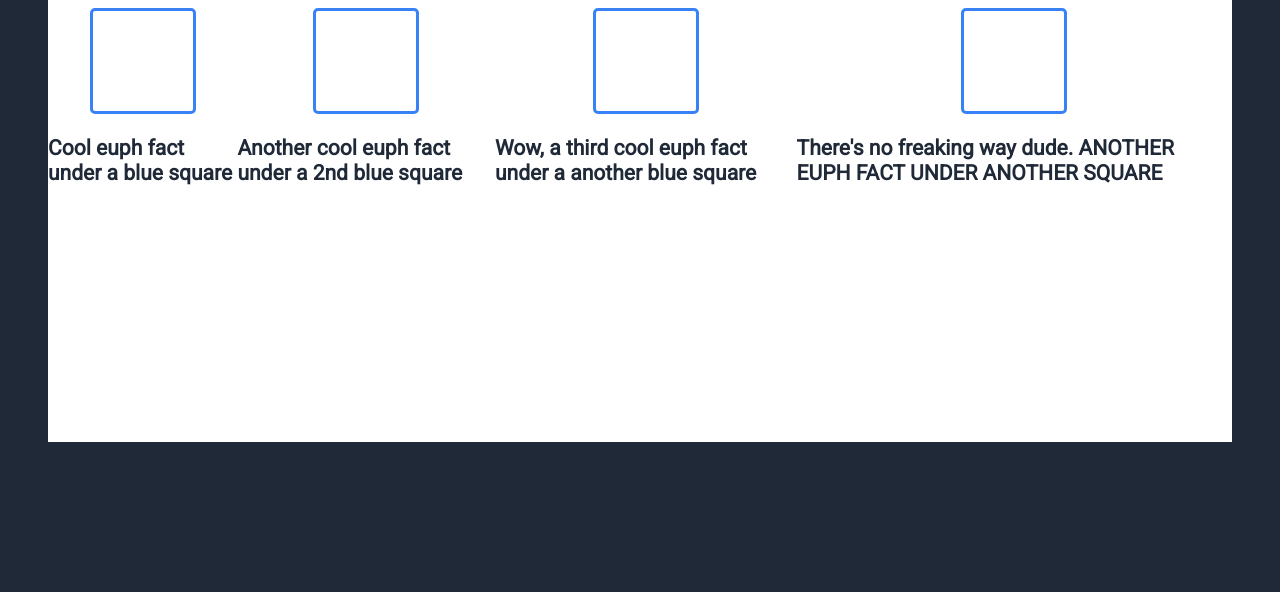
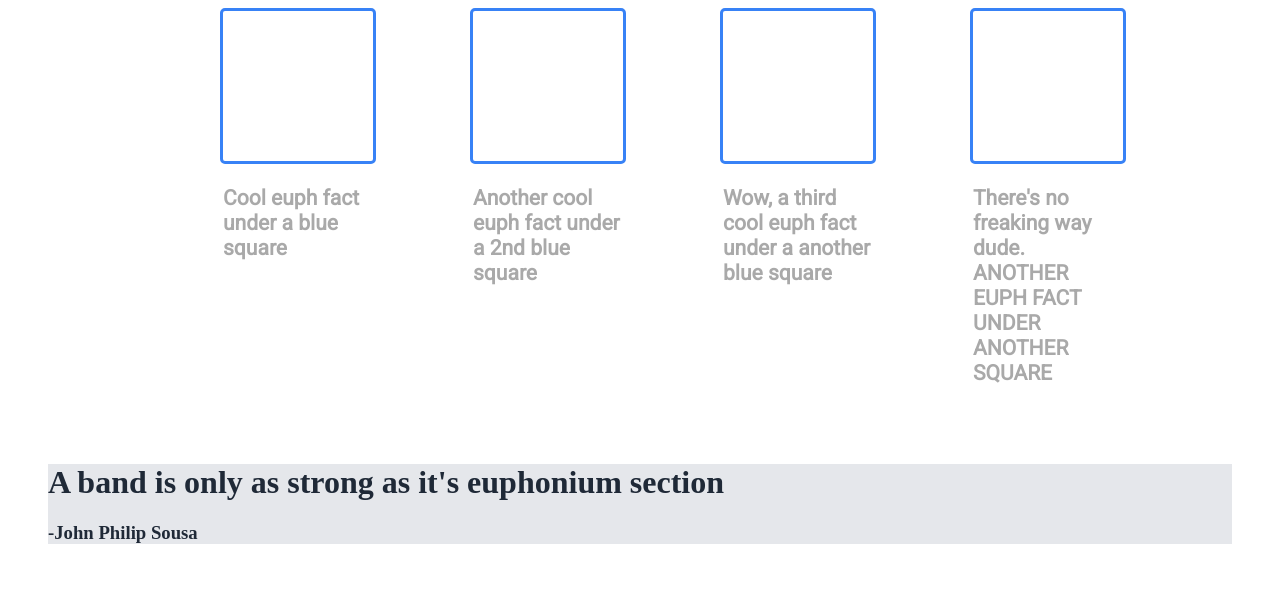
Before and after one commit to birbthebirbest/Landing-Page, a plain HTML site: page index.html in a window 1280 px wide. Shown: the part 730-1322 px from the top of the page. Before the commit the page ends 1220 px from the top, so only its background shows below. Drawn offline with Linux system fonts and the light colour scheme.

Commit message:
aligned the blue boxes and "facts", started on the next body section

```diff
--- a/index.html
+++ b/index.html
@@ -48,6 +48,8 @@
         </div>
     </div>
     <div class = body_two>
+        <h1>A band is only as strong as it's euphonium section</h1>
+        <h3>-John Philip Sousa</h3>
 
     </div>
     <div class = body_three>
--- a/stylesheet.css
+++ b/stylesheet.css
@@ -1,13 +1,13 @@
 @import url('https://fonts.googleapis.com/css?family=Roboto');
 body{
     margin: 48px;
-    background:  #1f2937;
 }
 .header {
     height: 600px;
     display: flex;
     font-family: 'Roboto';
     align-items: normal;
+    background:  #1f2937;
 
 }
 .topheader {
@@ -95,12 +95,13 @@ body{
     display: flex;
     flex-direction: row;
     font-size: 18px;
-    color: #1f2937;
+    color: darkgray;
+    font-weight: lighter;
 }
 .bluesquare{
     border-color: #3882f6;
-    height: 100px;
-    width: 100px;
+    height: 150px;
+    width: 150px;
     border-style: solid;
     border-radius: 5px;
 }
@@ -108,19 +109,34 @@ body{
     display: flex;
     flex-direction: column;
     align-items: center;
+    height: 200;
+    width: 150px;
+    padding: 0 50px 0 175px;
 }
 .facttwo{
     display: flex;
     flex-direction: column;
     align-items: center;
+    height: 200;
+    width: 150px ;
+    padding: 0 50px 0 50px;
 }
 .factthree {
     display: flex;
     flex-direction: column;
     align-items: center;
+    height: 200;
+    width: 150px;
+    padding: 0 50px 0 50px;
 }
 .factfour{
     display: flex;
     flex-direction: column;
     align-items: center;
+    width: 150px;
+    padding: 0 50px 0 50px;
 }
+.body_two{
+    background-color: #E5E7EB;
+    color:#1f2937;
+}
```
